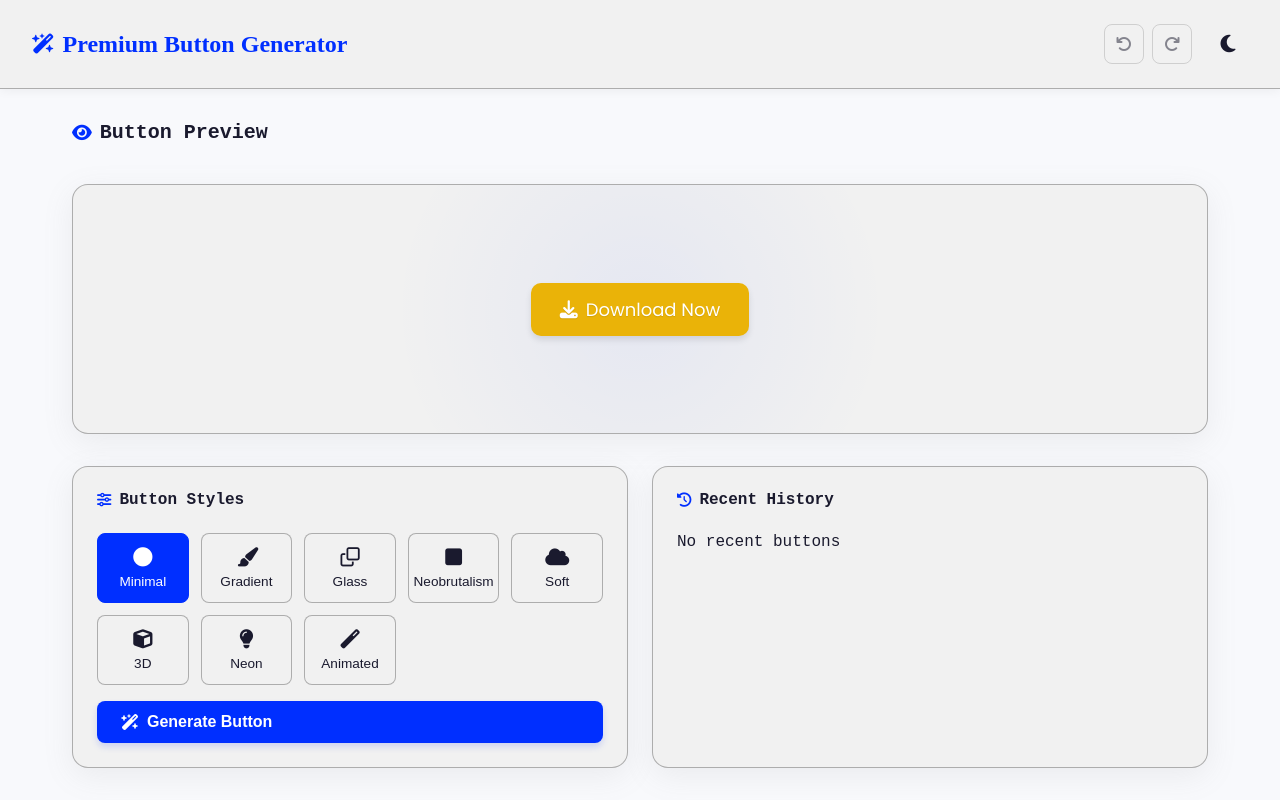
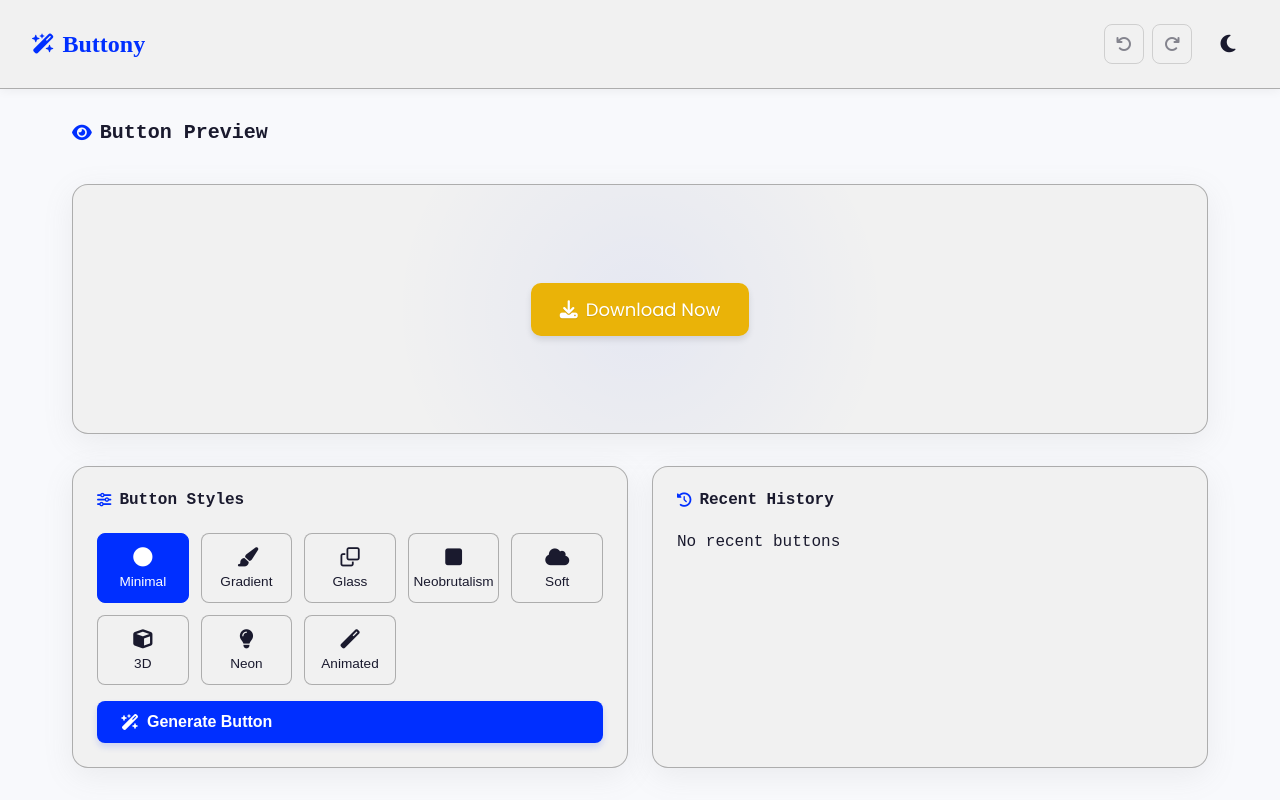
Before and after one commit to CodeWithNeer/Buttony, a plain HTML site: page index.html in a window 1280 px wide. Shown: the top 800 px of the page. Drawn offline with nearby package versions, Linux system fonts and the light colour scheme; a web font is replaced by a local one.

Commit message:
Update index.html

```diff
--- a/index.html
+++ b/index.html
@@ -682,7 +682,7 @@
     <header>
       <div class="logo">
         <i class="fas fa-wand-magic-sparkles"></i>
-        Premium Button Generator
+       Buttony
       </div>
       <div class="header-actions">
         <div class="history-controls">
```
